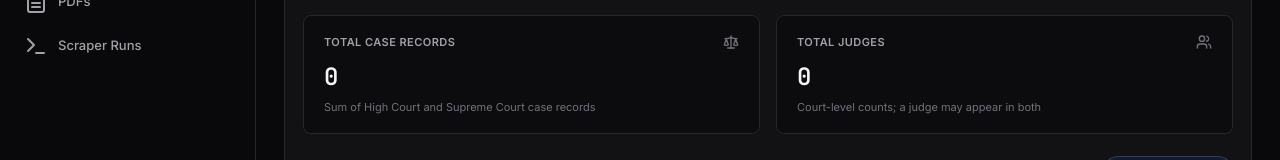
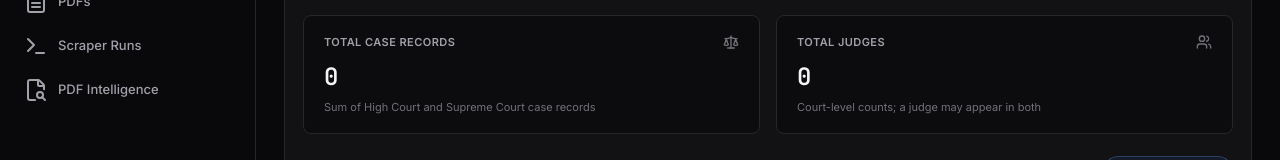
Before and after one commit to SHREESH2004/Ecourts_Scraper, a plain HTML site: page deployment/demo/static/index.html in a window 1280 px wide. Shown: the part 226-386 px from the top of the page. Drawn offline with nearby package versions, Linux system fonts and the light colour scheme; no server answers.

```diff
--- a/deployment/demo/static/index.html
+++ b/deployment/demo/static/index.html
@@ -42,6 +42,10 @@
         <a href="/runs.html" class="nav-item" data-page="runs">
           <i data-lucide="terminal"></i>
           <span>Scraper Runs</span>
+        </a>
+        <a href="/pdf-analysis.html" class="nav-item" data-page="pdf-intelligence">
+          <i data-lucide="file-search-2"></i>
+          <span>PDF Intelligence</span>
         </a>
       </nav>
 
```
